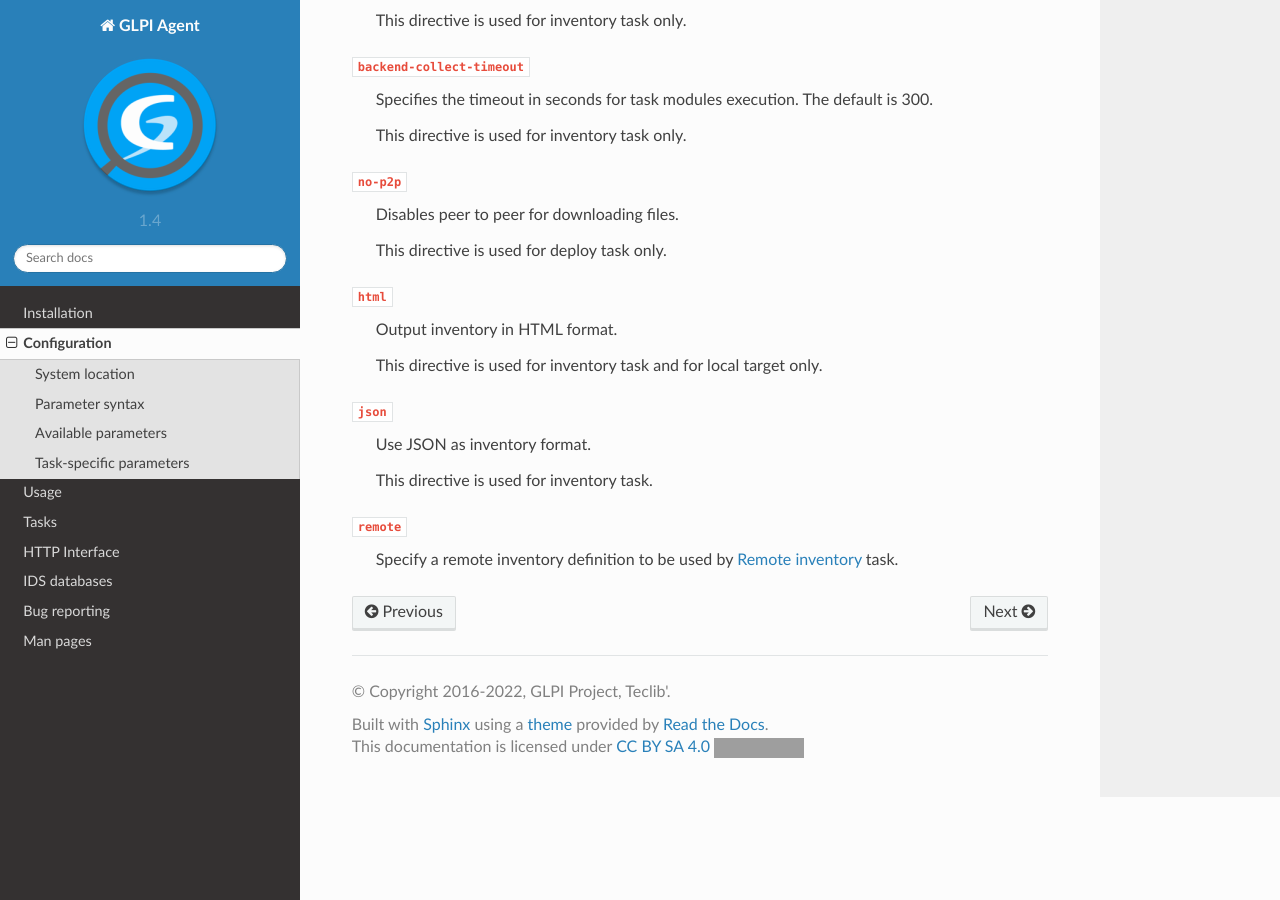
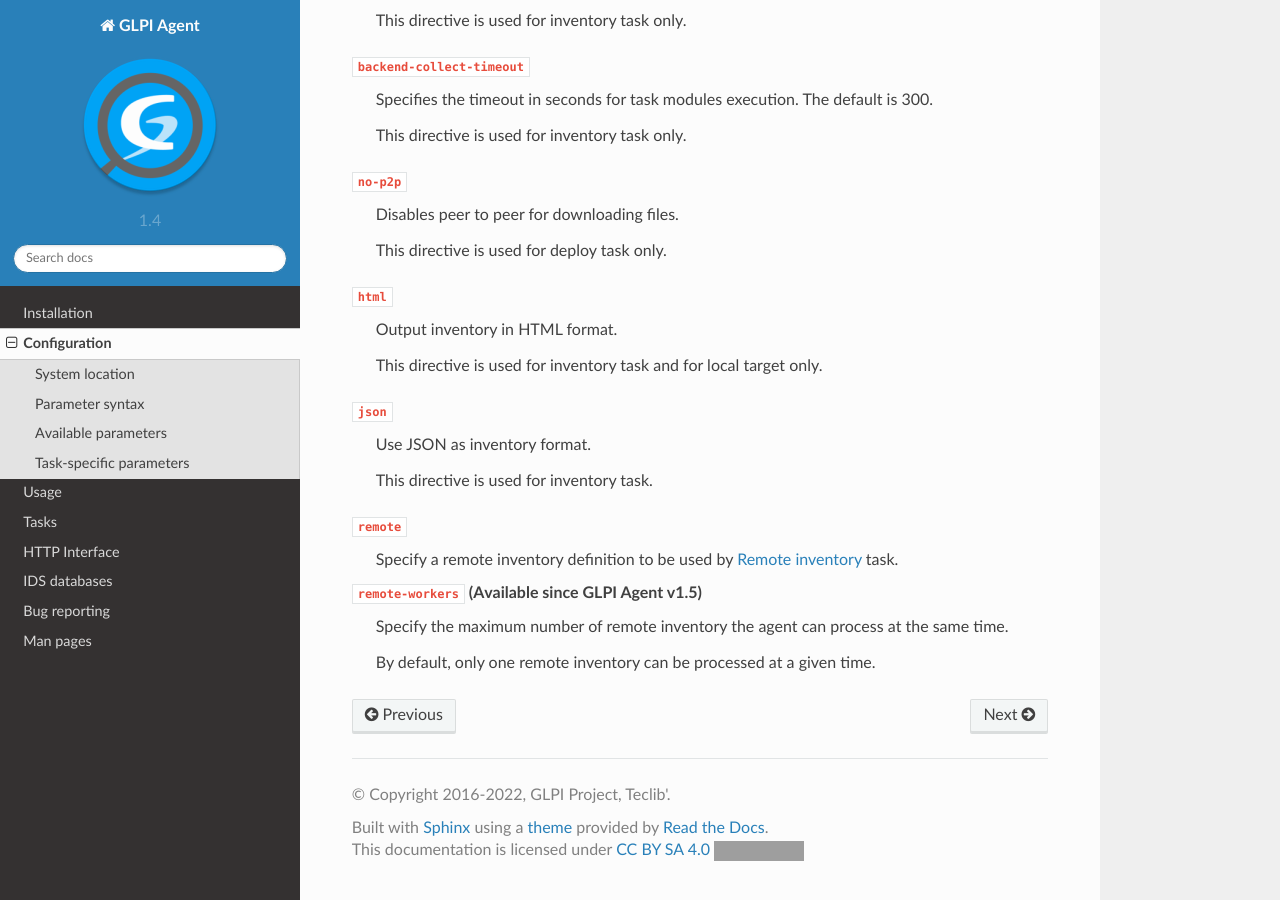
Before and after one commit to glpi-project/doc-agent, a Sphinx documentation site: the page built from source/configuration.rst, in a window 1280 px wide and 900 px high, scrolled down 7478 px. Built offline with Sphinx 7.4.7 and the Read the Docs theme 2.0.0, drawn with Linux system fonts in a browser that asks for light colours; some of the changed text lies outside the part shown; grey boxes are pictures that could not be loaded.

Commit message:
Documentation for remote-workers new option

```diff
--- a/source/configuration.rst
+++ b/source/configuration.rst
@@ -213,7 +213,7 @@
 
 .. _ssl-fingerprint:
 
-``ssl-fingerprint``
+``ssl-fingerprint`` (Available since GLPI Agent v1.3)
     Specifies the fingerprint of the ssl server certificate to trust.
 
     The fingerprint to use can be retrieved in agent log by temporarily enabling
@@ -413,3 +413,8 @@
 
 ``remote``
     Specify a remote inventory definition to be used by :doc:`../tasks/remote-inventory` task.
+
+``remote-workers`` (Available since GLPI Agent v1.5)
+    Specify the maximum number of remote inventory the agent can process at the same time.
+
+    By default, only one remote inventory can be processed at a given time.
--- a/source/installation/windows-command-line.rst
+++ b/source/installation/windows-command-line.rst
@@ -290,6 +290,9 @@
 ``REMOTE=remote:definition`` (needs MSI installer >= 1.3)
    Specify a remote inventory definition to be used by :doc:`../tasks/remote-inventory` task. (By default: empty)
 
+``REMOTE_WORKERS=max`` (needs MSI installer >= v1.5)
+    Set the maximum number of remote inventory to process at the same time. (By default: ``1``)
+
 ``RUNNOW=1``
    Launches the agent immediately after its installation. (By default: ``0``)
 
--- a/source/man/glpi-agent.rst
+++ b/source/man/glpi-agent.rst
@@ -51,8 +51,9 @@
        --credentials                  set credentials to support database inventory
 
      RemoteInventory task specific options:
-       --remote                       specify a list of remotes to process in place
+       --remote=REMOTE[,REMOTE]...    specify a list of remotes to process in place
                                       of remotes managed via glpi-remote command
+       --remote-workers=COUNT         maximum number of workers for remoteinventory task
 
      Package deployment task specific options:
        --no-p2p                       do not use peer to peer to download
```
